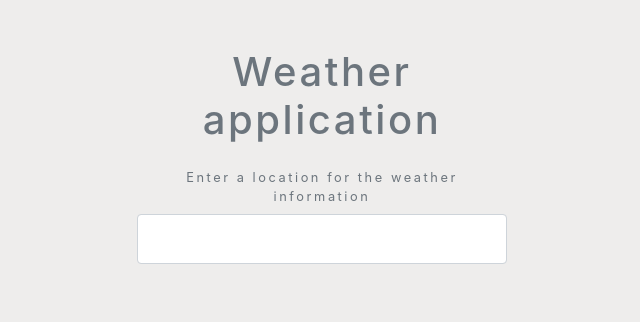
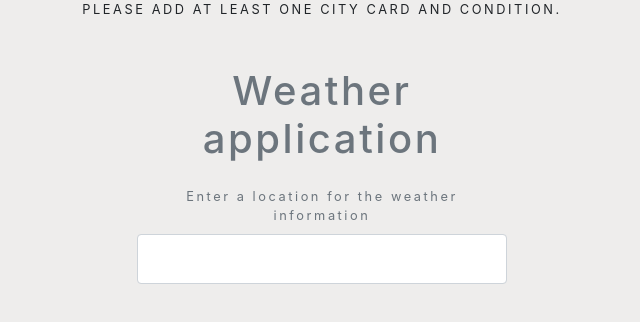
Before and after one commit to Moise-code/Weather-application, a plain HTML site: page index.html in a window 1280 px wide. Shown: the whole page, without its empty margins (318-958 px from the left). Drawn offline with nearby package versions, Linux system fonts and the light colour scheme.

Commit message:
adding the core structure for the insert error message

```diff
--- a/index.html
+++ b/index.html
@@ -8,6 +8,11 @@
   <title>weather application</title>
 </head>
 <body>
+
+    <div class="text-uppercase text-center texto">
+        <p>please add at least one city card and condition.</p>
+    </div>
+
 <div class="container my-5 mx-auto">
     <h1 class="text-muted text-center my-4">Weather application</h1>
     <form class="change-location my-4 text-center text-muted">
```
